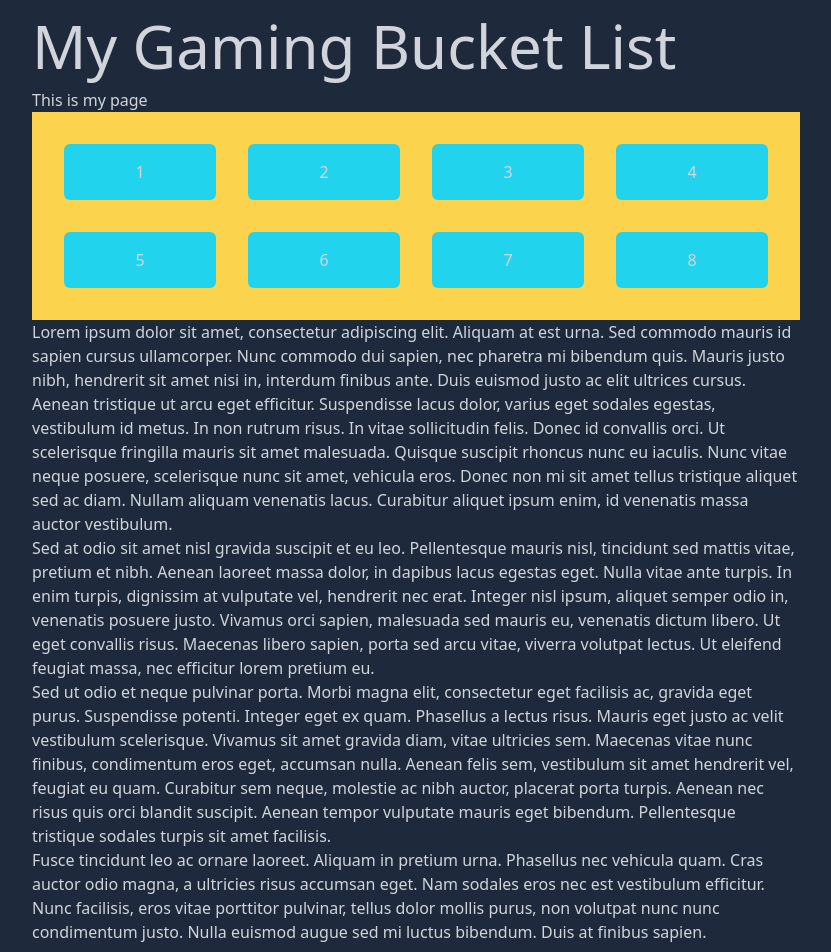
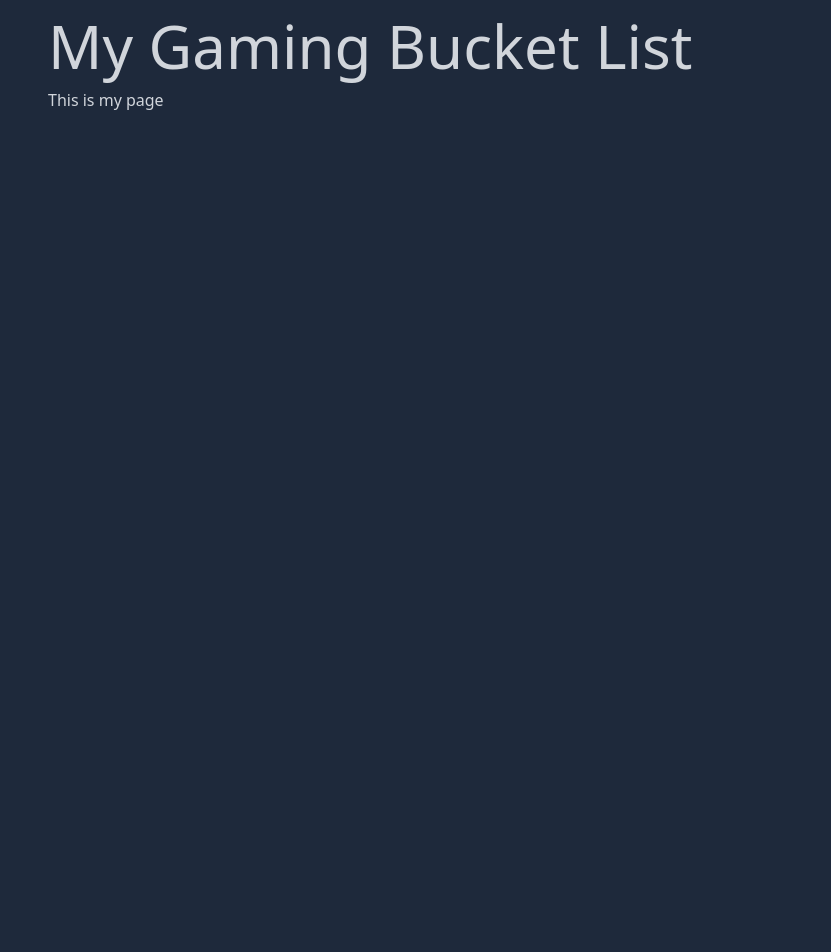
Before and after one commit to aluramh/my-gaming-bucket-list, a Next.js app: page /home in a window 1280 px wide. Shown: the top 952 px of the page, without its empty margins (224-1055 px from the left). After the commit the page ends 800 px from the top, so only its background shows below. Built offline with nearby package versions, Linux system fonts and the light colour scheme.

Commit message:
feat: index

```diff
--- a/pages/home/index.tsx
+++ b/pages/home/index.tsx
@@ -1,85 +1,8 @@
 export default function Home() {
   return (
-    <div className="container mx-auto px-4">
-      <div className="max-w-3xl mx-auto pb-28">
-        <div className="text-6xl mt-4 mb-3">My Gaming Bucket List</div>
-        <p>This is my page</p>
-
-        <div className="p-8 bg-amber-300">
-          <div className="grid grid-cols-1 md:grid-cols-2 lg:grid-cols-4 gap-4 lg:gap-8">
-            <div className="p-4 bg-cyan-400 rounded-md flex items-center justify-center">
-              1
-            </div>
-            <div className="p-4 bg-cyan-400 rounded-md flex items-center justify-center">
-              2
-            </div>
-            <div className="p-4 bg-cyan-400 rounded-md flex items-center justify-center">
-              3
-            </div>
-            <div className="p-4 bg-cyan-400 rounded-md flex items-center justify-center">
-              4
-            </div>
-            <div className="p-4 bg-cyan-400 rounded-md flex items-center justify-center">
-              5
-            </div>
-            <div className="p-4 bg-cyan-400 rounded-md flex items-center justify-center">
-              6
-            </div>
-            <div className="p-4 bg-cyan-400 rounded-md flex items-center justify-center">
-              7
-            </div>
-            <div className="p-4 bg-cyan-400 rounded-md flex items-center justify-center">
-              8
-            </div>
-          </div>
-        </div>
-
-        <p>
-          Lorem ipsum dolor sit amet, consectetur adipiscing elit. Aliquam at
-          est urna. Sed commodo mauris id sapien cursus ullamcorper. Nunc
-          commodo dui sapien, nec pharetra mi bibendum quis. Mauris justo nibh,
-          hendrerit sit amet nisi in, interdum finibus ante. Duis euismod justo
-          ac elit ultrices cursus. Aenean tristique ut arcu eget efficitur.
-          Suspendisse lacus dolor, varius eget sodales egestas, vestibulum id
-          metus. In non rutrum risus. In vitae sollicitudin felis. Donec id
-          convallis orci. Ut scelerisque fringilla mauris sit amet malesuada.
-          Quisque suscipit rhoncus nunc eu iaculis. Nunc vitae neque posuere,
-          scelerisque nunc sit amet, vehicula eros. Donec non mi sit amet tellus
-          tristique aliquet sed ac diam. Nullam aliquam venenatis lacus.
-          Curabitur aliquet ipsum enim, id venenatis massa auctor vestibulum.
-        </p>
-        <p>
-          Sed at odio sit amet nisl gravida suscipit et eu leo. Pellentesque
-          mauris nisl, tincidunt sed mattis vitae, pretium et nibh. Aenean
-          laoreet massa dolor, in dapibus lacus egestas eget. Nulla vitae ante
-          turpis. In enim turpis, dignissim at vulputate vel, hendrerit nec
-          erat. Integer nisl ipsum, aliquet semper odio in, venenatis posuere
-          justo. Vivamus orci sapien, malesuada sed mauris eu, venenatis dictum
-          libero. Ut eget convallis risus. Maecenas libero sapien, porta sed
-          arcu vitae, viverra volutpat lectus. Ut eleifend feugiat massa, nec
-          efficitur lorem pretium eu.
-        </p>
-        <p>
-          Sed ut odio et neque pulvinar porta. Morbi magna elit, consectetur
-          eget facilisis ac, gravida eget purus. Suspendisse potenti. Integer
-          eget ex quam. Phasellus a lectus risus. Mauris eget justo ac velit
-          vestibulum scelerisque. Vivamus sit amet gravida diam, vitae ultricies
-          sem. Maecenas vitae nunc finibus, condimentum eros eget, accumsan
-          nulla. Aenean felis sem, vestibulum sit amet hendrerit vel, feugiat eu
-          quam. Curabitur sem neque, molestie ac nibh auctor, placerat porta
-          turpis. Aenean nec risus quis orci blandit suscipit. Aenean tempor
-          vulputate mauris eget bibendum. Pellentesque tristique sodales turpis
-          sit amet facilisis.
-        </p>
-        <p>
-          Fusce tincidunt leo ac ornare laoreet. Aliquam in pretium urna.
-          Phasellus nec vehicula quam. Cras auctor odio magna, a ultricies risus
-          accumsan eget. Nam sodales eros nec est vestibulum efficitur. Nunc
-          facilisis, eros vitae porttitor pulvinar, tellus dolor mollis purus,
-          non volutpat nunc nunc condimentum justo. Nulla euismod augue sed mi
-          luctus bibendum. Duis at finibus sapien.
-        </p>
-      </div>
+    <div className="container max-w-3xl mx-auto pb-28 px-4">
+      <div className="text-6xl mt-4 mb-3">My Gaming Bucket List</div>
+      <p>This is my page</p>
     </div>
   )
 }
```
